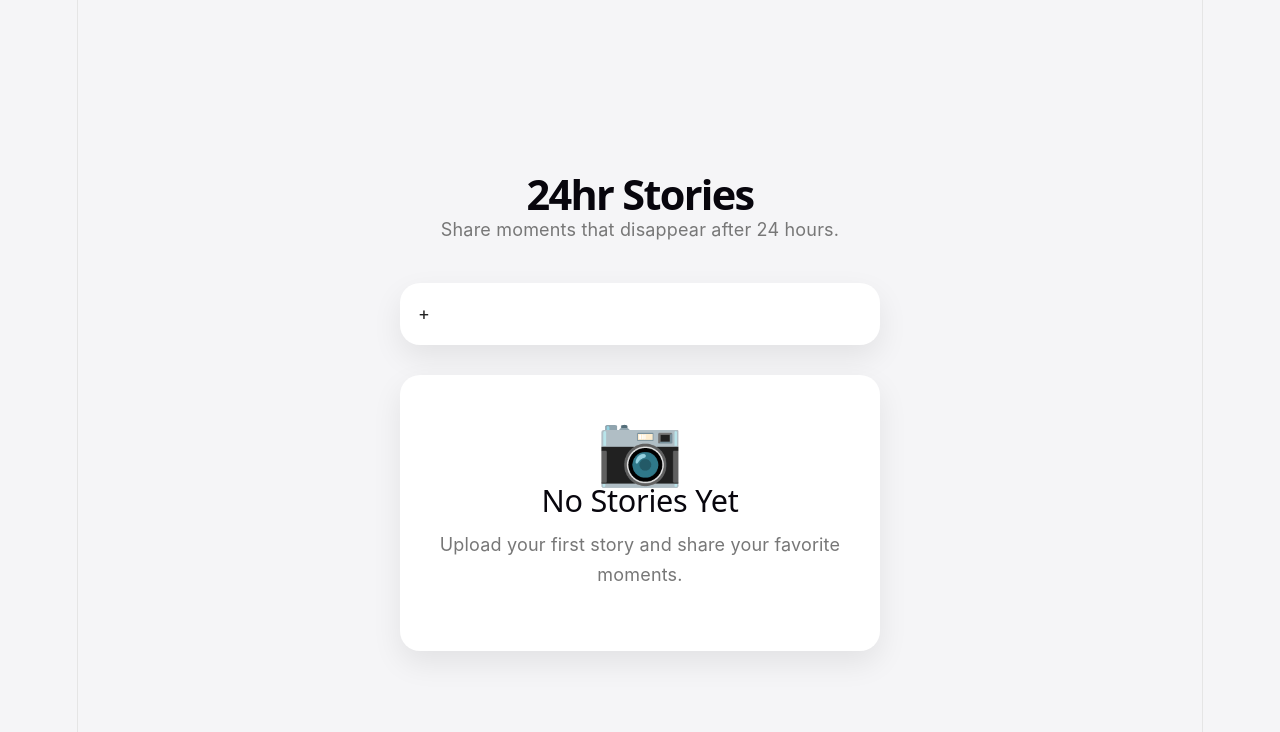
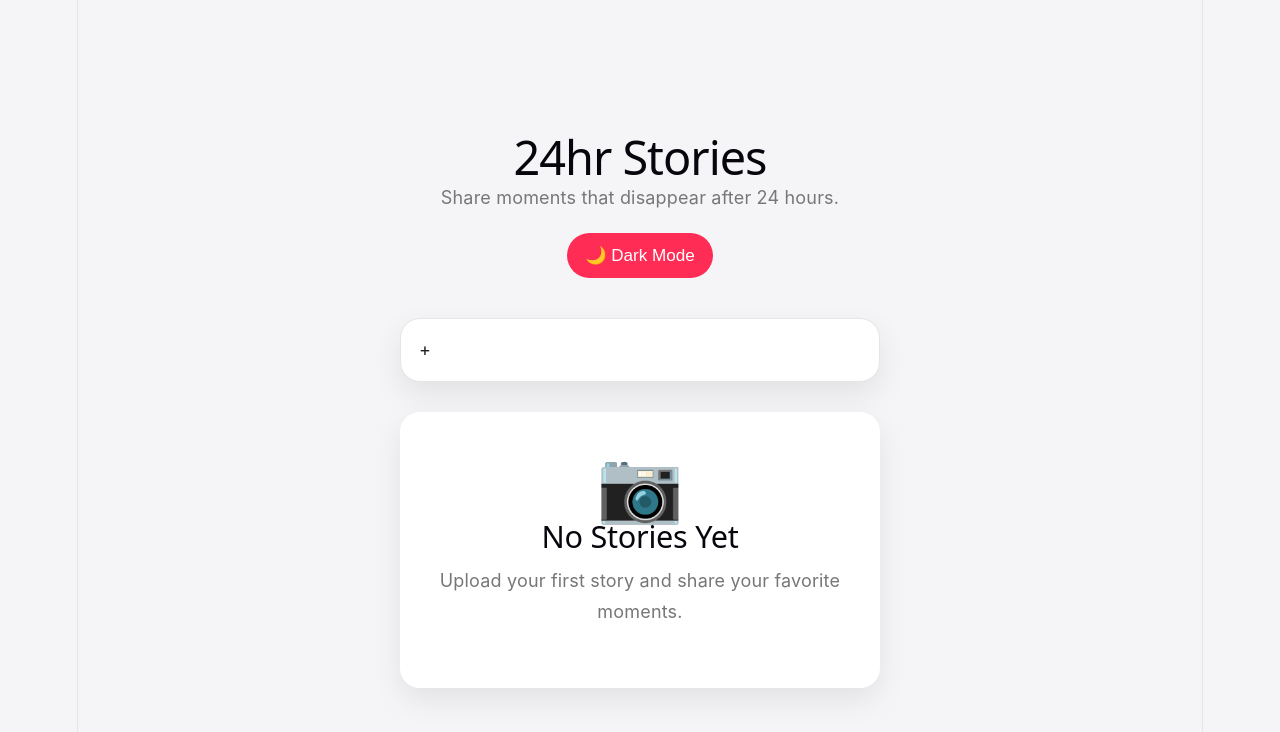
Before and after one commit to Nabilmln/Learning-By-Projects, a React (Vite) app in the folder advanced-24hr-story/24hr-story/: page / in a window 1280 px wide. Shown: the top 732 px of the page. Built offline with nearby package versions, Linux system fonts and the light colour scheme.

Commit message:
style: enhance story list and upload UI with polished Instagram-inspired design

```diff
--- a/advanced-24hr-story/24hr-story/src/App.jsx
+++ b/advanced-24hr-story/24hr-story/src/App.jsx
@@ -4,6 +4,7 @@ import { useStories } from "./hooks/useStories";
 import UploadButton from "./components/UploadButton";
 import StoryList from "./components/StoryList";
 import StoryViewer from "./components/StoryViewer";
+import { useTheme } from "./hooks/useTheme";
 
 function App() {
   const {
@@ -19,26 +20,24 @@ function App() {
     setProgress,
   } = useStories();
 
+  const { theme, toggleTheme } = useTheme();
+
   return (
     <div className="app">
       <header className="header">
         <h1>24hr Stories</h1>
         <p>Share moments that disappear after 24 hours.</p>
+        <button className="theme-toggle" onClick={toggleTheme}>
+          {theme === "light" ? "🌙 Dark Mode" : "☀️ Light Mode"}
+        </button>
       </header>
 
       <main>
-      {uploading && (
-        <div className="status-message">
-          Uploading story...
-        </div>
-      )}
+        {uploading && <div className="status-message">Uploading story...</div>}
 
         <div className="story-container">
           <UploadButton onUpload={handleUpload} />
-        <StoryList
-          stories={stories}
-          onOpen={openStory}
-        />
+          <StoryList stories={stories} onOpen={openStory} />
         </div>
 
         {stories.length === 0 && (
@@ -47,10 +46,7 @@ function App() {
 
             <h2>No Stories Yet</h2>
 
-          <p>
-            Upload your first story and share your
-            favorite moments.
-          </p>
+            <p>Upload your first story and share your favorite moments.</p>
           </div>
         )}
       </main>
--- /dev/null
+++ b/advanced-24hr-story/24hr-story/src/hooks/useTheme.js
@@ -0,0 +1,17 @@
+import {useEffect, useState} from 'react';
+
+export function useTheme() {
+    const [theme, setTheme] = useState(() => {
+        return localStorage.getItem('theme') || 'light';
+    });
+
+    useEffect(() => {
+        document.documentElement.setAttribute('data-theme', theme);
+        localStorage.setItem('theme', theme);
+    }, [theme]);
+
+    const toggleTheme = () => {
+        setTheme((prevTheme) => (prevTheme === 'light' ? 'dark' : 'light'));
+    }
+    return { theme, toggleTheme };
+}
--- a/advanced-24hr-story/24hr-story/src/styles/App.css
+++ b/advanced-24hr-story/24hr-story/src/styles/App.css
@@ -21,6 +21,7 @@ body {
   font-family: Inter, system-ui, sans-serif;
   background: var(--background);
   color: var(--text);
+   transition: background .35s ease, color .35s ease;
 }
 
 .app {
@@ -35,14 +36,14 @@ body {
 }
 
 .header h1 {
-  font-size: 2.3rem;
-  font-weight: 700;
-  margin-bottom: 10px;
+    font-size:2.6rem;
+    letter-spacing:-1px;
+    margin-bottom:12px;
 }
 
 .header p {
   color: var(--text-secondary);
-  font-size: 1rem;
+  line-height:1.7;
 }
 
 .status-message {
@@ -58,6 +59,7 @@ body {
   box-shadow: var(--shadow);
   text-align: center;
   padding: 60px 30px;
+  transition: background .35s ease, color .35s ease, border-color .35s ease;
 }
 
 .empty-icon {
@@ -86,3 +88,30 @@ body {
     font-size: 1.9rem;
   }
 }
+
+.theme-toggle{
+    margin-top:20px;
+    border:none;
+    background:var(--primary);
+    color:white;
+    padding:12px 18px;
+    border-radius:999px;
+    cursor:pointer;
+    font-size:.95rem;
+    transition:var(--transition);
+    box-shadow:var(--shadow-sm);
+}
+
+.theme-toggle:hover{
+    transform:translateY(-2px);
+    box-shadow:var(--shadow-md);
+}
+
+
+[data-theme="dark"]{
+  --background:#111827;
+  --surface:#1f2937;
+  --text:#f9fafb;
+  --text-secondary:#9ca3af;
+  --border:#374151;
+}
--- a/advanced-24hr-story/24hr-story/src/styles/StoryList.css
+++ b/advanced-24hr-story/24hr-story/src/styles/StoryList.css
@@ -7,8 +7,10 @@
   margin-bottom: 30px;
   background: var(--surface);
   border-radius: var(--radius);
+  border:1px solid var(--border);
   box-shadow: var(--shadow);
   scrollbar-width: none;
+  transition: background .35s ease, color .35s ease, border-color .35s ease;
 }
 
 .story-container::-webkit-scrollbar {
@@ -27,41 +29,55 @@
   gap: 8px;
   cursor: pointer;
   transition: var(--transition);
+  transition: background .35s ease, color .35s ease, border-color .35s ease;
+   transition: transform .25s ease, filter .25s ease
 }
 
 .story-item:hover {
-  transform: translateY(-6px);
-  filter: brightness(1.05);
+  transform: translateY(-5px);
+  filter: brightness(1.03);
 }
 
-.story-ring {
-  background: linear-gradient(
-    135deg,
-    #ff0066,
-    #ff8a00,
-    #ff00aa
-  );
-
-  padding: 3px;
-  border-radius: 50%;
+.story-ring{
+    padding:3px;
+    border-radius:50%;
+    background:
+    linear-gradient(
+        45deg,
+        #f09433 0%,
+        #e6683c 25%,
+        #dc2743 50%,
+        #cc2366 75%,
+        #bc1888 100%
+    );
+    display:flex;
+    justify-content:center;
+    align-items:center;
+    transition:var(--transition);
 }
 
 .story-circle {
-  width: 78px;
-  height: 78px;
-  border-radius: 50%;
-  object-fit: cover;
-  display: block;
-  background:var(--surface);
+    width:78px;
+    height:78px;
+    object-fit:cover;
+    border-radius:50%;
+    border:3px solid var(--surface);
+    display:block;
 }
 
 .story-circle.viewed {
   opacity: 0.65;
 }
 
-.story-item span {
-  font-size: 0.82rem;
-  color: var(--text);
+.story-item span{
+    font-size:.8rem;
+    font-weight:500;
+    color:var(--text);
+    max-width:85px;
+    white-space:nowrap;
+    overflow:hidden;
+    text-overflow:ellipsis;
+    text-align:center;
 }
 
 @media (max-width: 768px) {
--- a/advanced-24hr-story/24hr-story/src/styles/StoryViewer.css
+++ b/advanced-24hr-story/24hr-story/src/styles/StoryViewer.css
@@ -9,6 +9,7 @@
   transform: scale(0.96);
   transition: opacity 0.25s ease, transform 0.25s ease;
   z-index: 999;
+  transition: background .35s ease, color .35s ease, border-color .35s ease;
 }
 
 .viewer.show {
--- a/advanced-24hr-story/24hr-story/src/styles/UploadButton.css
+++ b/advanced-24hr-story/24hr-story/src/styles/UploadButton.css
@@ -7,22 +7,27 @@
   user-select: none;
 }
 
-.upload-circle {
-  width: 78px;
-  height: 78px;
-  border-radius: 50%;
-  display: flex;
-  justify-content: center;
-  align-items: center;
-  background: var(--primary);
-  color: white;
-  font-size: 2rem;
-  box-shadow:var(--shadow-sm);
-  transition: transform 0.25s ease, box-shadow 0.25s ease;
+.upload-circle{
+    width:78px;
+    height:78px;
+    border-radius:50%;
+    background:
+    linear-gradient(
+        135deg,
+        var(--primary),
+        var(--secondary)
+    );
+    display:flex;
+    justify-content:center;
+    align-items:center;
+    color:white;
+    font-size:34px;
+    box-shadow:var(--shadow-md);
+    transition:var(--transition);
 }
 
 .upload-story:hover .upload-circle {
-  transform: scale(1.08);
+  transform: scale(1.08) rotate(90deg);
   box-shadow:var(--shadow-md);
 }
 
```
Lines whose indentation alone changed are shown as unchanged.
